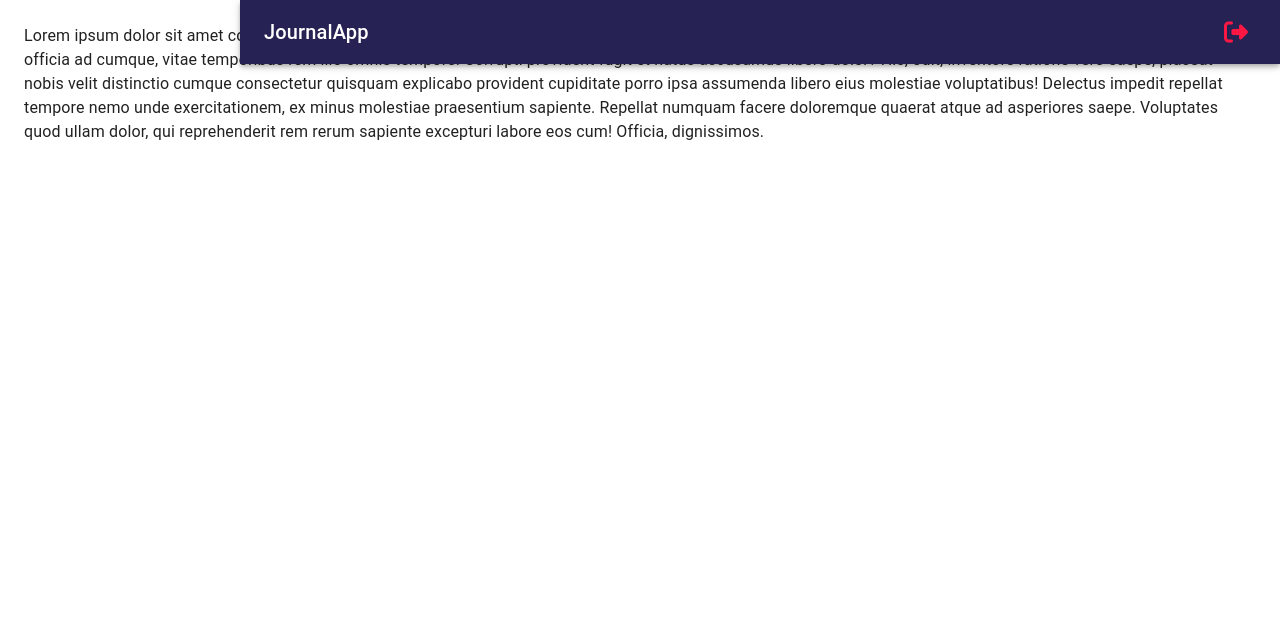
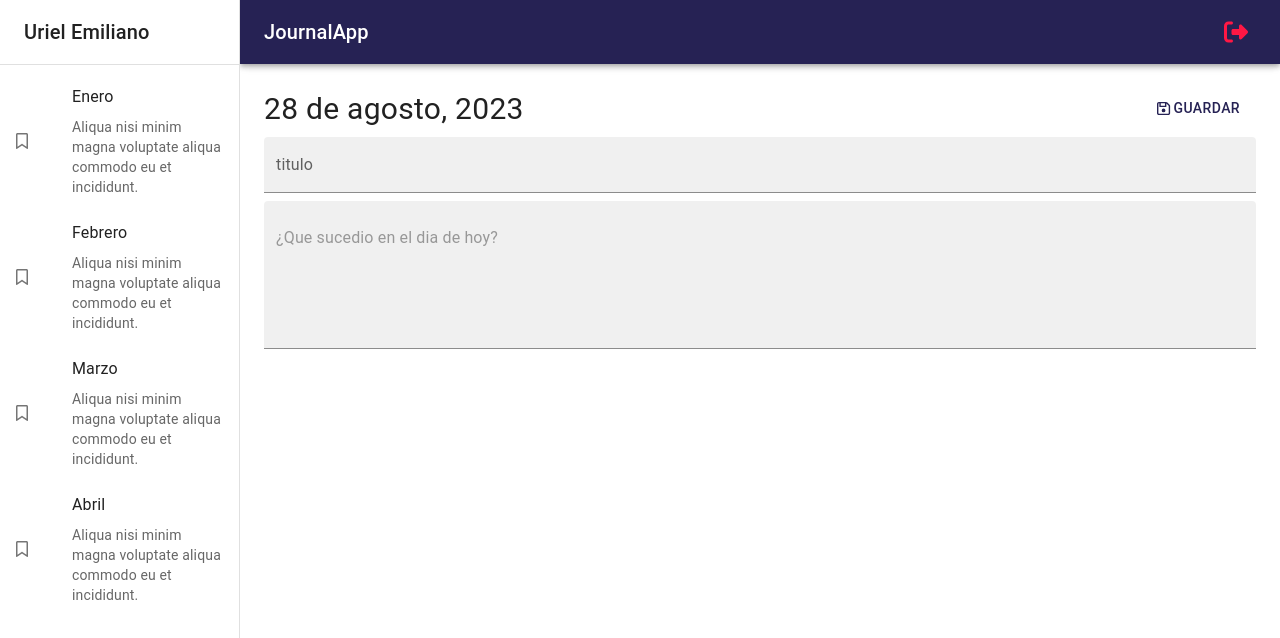
Before and after one commit to v-devOs/Seccion-17-react, a React (Vite) app: page / in a window 1280 px wide. Shown: the top 638 px of the page. Built offline with nearby package versions, Linux system fonts and the light colour scheme.

Commit message:
nothing view y noteview creados

```diff
--- /dev/null
+++ b/src/journal/components/ImageGallery.jsx
@@ -0,0 +1,7 @@
+import React from 'react'
+
+export const ImageGallery = () => {
+  return (
+    <div>ImageGallery</div>
+  )
+}
--- /dev/null
+++ b/src/journal/components/SideBar.jsx
@@ -0,0 +1,50 @@
+import { Box, Divider, Drawer, Grid, List, ListItem, ListItemButton, ListItemIcon, ListItemText, Toolbar, Typography } from "@mui/material"
+import { faBookmark } from '@fortawesome/free-regular-svg-icons'
+import { FontAwesomeIcon } from "@fortawesome/react-fontawesome"
+
+export const SideBar = ({ drawerWidth}) => {
+  return (
+    <Box
+      component={'nav'}
+      sx={{ width: {sm : drawerWidth}, flexShrink: { sm: 0} }}>
+
+        <Drawer
+          variant="permanent"
+          open
+          sx={{
+            dispaly: { xs: 'block'},
+            '& .MuiDrawer-paper': { boxSizing: 'boder-box', width: drawerWidth}
+          }}
+        >
+          <Toolbar>
+            <Typography variant="h6" noWrap component={'div'}>
+              Uriel Emiliano
+            </Typography>
+          </Toolbar>
+          <Divider/>
+
+          <List>
+            {
+              ['Enero', 'Febrero', 'Marzo', 'Abril'].map( text => (
+                  <ListItem key={text} disablePadding>
+                    <ListItemButton>
+                      <ListItemIcon>
+                        <FontAwesomeIcon icon={ faBookmark }/>
+                      </ListItemIcon>
+
+                      <Grid container>
+                        <ListItemText primary={text}/>
+                        <ListItemText secondary={ 'Aliqua nisi minim magna voluptate aliqua commodo eu et incididunt.' }/>
+                      </Grid>
+
+                    </ListItemButton>
+                  </ListItem>
+                ))
+            }
+
+          </List>
+
+        </Drawer>
+    </Box>
+  )
+}
--- a/src/journal/components/index.js
+++ b/src/journal/components/index.js
@@ -1 +1,3 @@
 export * from './NavBar'
+export * from './SideBar'
+export * from './ImageGallery'
--- a/src/journal/layout/JournalLayout.jsx
+++ b/src/journal/layout/JournalLayout.jsx
@@ -1,6 +1,7 @@
+import { Toolbar } from '@mui/material';
 import { Box } from '@mui/system'
 import React from 'react'
-import { NavBar } from '../components';
+import { NavBar, SideBar } from '../components';
 
 
 const drawerWidth= 240;
@@ -11,10 +12,12 @@ export const JournalLayout = ({ children }) => {
 
       <NavBar drawerWidth={ drawerWidth }/>
 
-      <Box component={'main'} sx={{ flexGrow: 1, p: 3}}>
+      <SideBar drawerWidth={drawerWidth}/>
 
+      <Box component={'main'} sx={{ flexGrow: 1, p: 3, mt: 7}}>
         { children }
       </Box>
+
     </Box>
   )
 }
--- a/src/journal/pages/JournalPage.jsx
+++ b/src/journal/pages/JournalPage.jsx
@@ -1,16 +1,14 @@
-import { Typography } from '@mui/material'
 
-import { faEnvelope } from '@fortawesome/free-regular-svg-icons'
-import React from 'react'
-import { FontAwesomeIcon } from '@fortawesome/react-fontawesome'
 import { JournalLayout } from '../layout/JournalLayout'
+import { NoteView, NothingSelectedView } from '../views'
 
 export const JournalPage = () => {
   return (
     <JournalLayout>
-      <Typography >Lorem ipsum dolor sit amet consectetur adipisicing elit. Reiciendis, illo quam! Quasi commodi dicta rerum sed earum maxime laborum id perspiciatis a debitis alias officia ad cumque, vitae temporibus rem illo omnis tempore. Corrupti provident fugit et natus accusamus libero dolor? Hic, odit, inventore ratione vero saepe, placeat nobis velit distinctio cumque consectetur quisquam explicabo provident cupiditate porro ipsa assumenda libero eius molestiae voluptatibus! Delectus impedit repellat tempore nemo unde exercitationem, ex minus molestiae praesentium sapiente. Repellat numquam facere doloremque quaerat atque ad asperiores saepe. Voluptates quod ullam dolor, qui reprehenderit rem rerum sapiente excepturi labore eos cum! Officia, dignissimos.
-      </Typography>
-
+      {/* <Typography >Lorem ipsum dolor sit amet consectetur adipisicing elit. Reiciendis, illo quam! Quasi commodi dicta rerum sed earum maxime laborum id perspiciatis a debitis alias officia ad cumque, vitae temporibus rem illo omnis tempore. Corrupti provident fugit et natus accusamus libero dolor? Hic, odit, inventore ratione vero saepe, placeat nobis velit distinctio cumque consectetur quisquam explicabo provident cupiditate porro ipsa assumenda libero eius molestiae voluptatibus! Delectus impedit repellat tempore nemo unde exercitationem, ex minus molestiae praesentium sapiente. Repellat numquam facere doloremque quaerat atque ad asperiores saepe. Voluptates quod ullam dolor, qui reprehenderit rem rerum sapiente excepturi labore eos cum! Officia, dignissimos.
+      </Typography> */}
+      {/* <NothingSelectedView/> */}
+      <NoteView />
 
     </JournalLayout>
   )
--- /dev/null
+++ b/src/journal/views/NoteView.jsx
@@ -0,0 +1,42 @@
+import { Button, Grid, TextField, Typography } from "@mui/material"
+import {faFloppyDisk} from '@fortawesome/free-regular-svg-icons'
+import { FontAwesomeIcon } from "@fortawesome/react-fontawesome"
+
+export const NoteView = () => {
+  return (
+    <Grid container direction={'row'} justifyContent='space-between' alignItems={'center'} sx={{ mb: 1}}>
+      <Grid item>
+        <Typography fontSize={30} fontWeight='ligth'>28 de agosto, 2023</Typography>
+      </Grid>
+
+      <Grid item>
+        <Button color="primary" sx={{padding: 2}}>
+          <FontAwesomeIcon icon={ faFloppyDisk } className='icon-save'/>
+          Guardar
+        </Button>
+      </Grid>
+
+      <Grid container>
+        <TextField
+          type= 'text'
+          variant="filled"
+          fullWidth
+          placeholder="Ingrese un titulo"
+          label='titulo'
+          sx={{ border: "none", mb: 1 }}
+        />
+
+        <TextField
+          type= 'text'
+          variant="filled"
+          fullWidth
+          multiline
+          placeholder="¿Que sucedio en el dia de hoy?"
+          minRows={5}
+        />
+      </Grid>
+
+
+    </Grid>
+  )
+}
--- /dev/null
+++ b/src/journal/views/NothingSelectedView.jsx
@@ -0,0 +1,24 @@
+import { Grid, Typography } from "@mui/material"
+import {faStar} from '@fortawesome/free-regular-svg-icons'
+import { FontAwesomeIcon } from "@fortawesome/react-fontawesome"
+
+export const NothingSelectedView = () => {
+  return (
+    <Grid
+      container
+      spacing = {0}
+      direction = 'column'
+      alignItems = {'center'}
+      justifyContent = 'center'
+      sx={{ minHeight: 'calc(100vh - 110px)', backgroundColor: 'primary.main', borderRadius: 3}}
+    >
+
+      <Grid item xs={12}>
+        <FontAwesomeIcon icon={faStar} className='icon-nothing-selected'/>
+      </Grid>
+      <Grid item xs={12}>
+        <Typography color={'white'} variant='h5'>Selecciona o crea una entrada</Typography>
+      </Grid>
+    </Grid>
+  )
+}
--- /dev/null
+++ b/src/journal/views/index.js
@@ -0,0 +1,2 @@
+export * from './NothingSelectedView'
+export * from './NoteView'
--- a/src/styles.css
+++ b/src/styles.css
@@ -1,3 +1,13 @@
 .box-shadow{
   box-shadow: 0px 5px 5px rgba(0, 0, 0, 0.2);
 }
+
+.icon-nothing-selected{
+  color: white;
+  font-size: 100px;
+}
+
+.icon-save{
+  font-size: 15px;
+  margin-right: 3px;
+}
```
